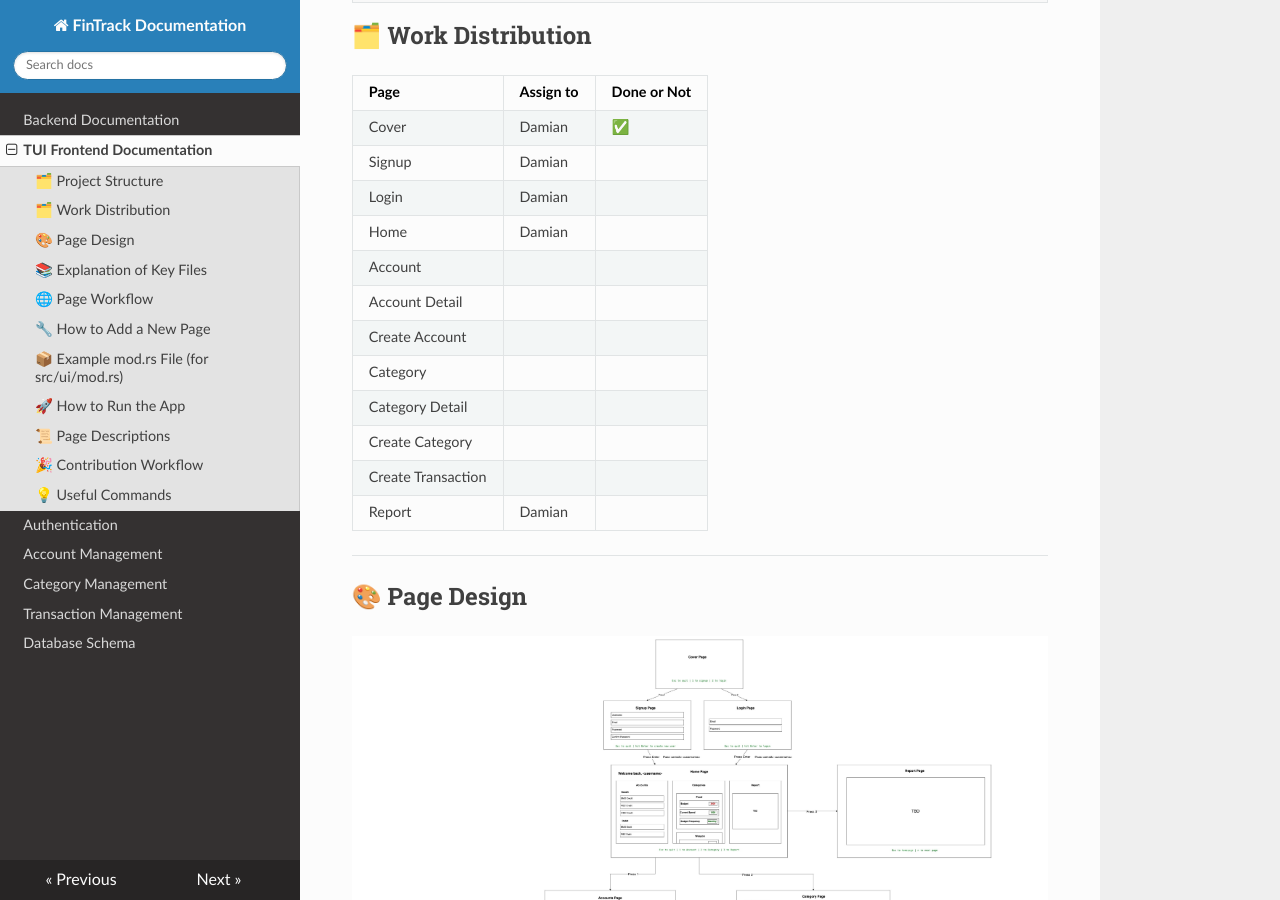
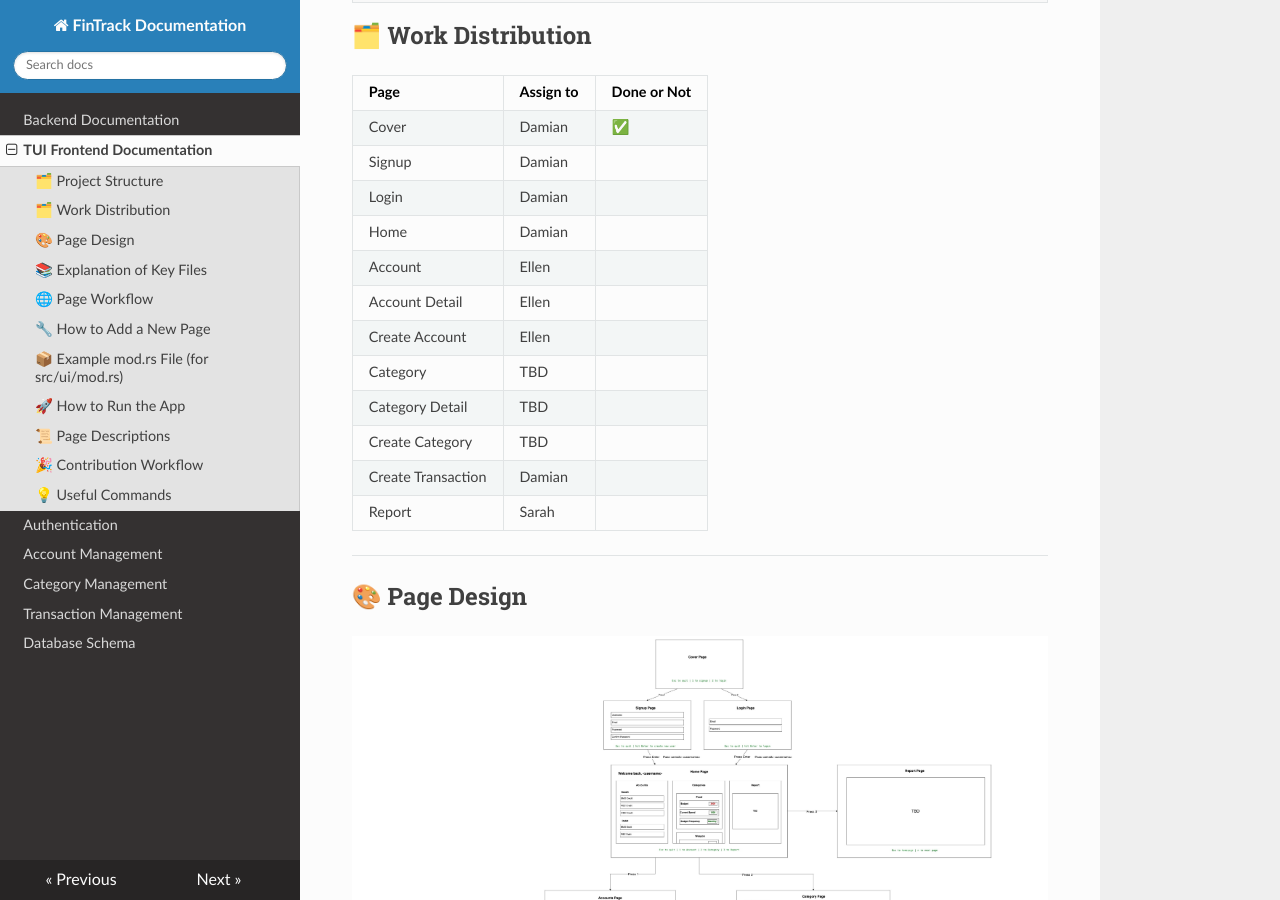
Before and after one commit to FinTrak-Solutions/Backend, an MkDocs documentation site: the page built from Documentation/docs/frontend.md, in a window 1280 px wide and 900 px high, scrolled down 691 px. Built offline with MkDocs 1.6.1, drawn with Linux system fonts in a browser that asks for light colours; nearby versions of some CDN libraries.

```diff
--- a/Documentation/docs/frontend.md
+++ b/Documentation/docs/frontend.md
@@ -42,14 +42,14 @@ TUI/
 | Signup            | Damian        |                 |
 | Login             | Damian        |                 |
 | Home              | Damian        |                 |
-| Account           |               |                 |
-| Account Detail    |               |                 |
-| Create Account    |               |                 |
-| Category          |               |                 |
-| Category Detail   |               |                 |
-| Create Category   |               |                 |
-| Create Transaction|               |                 |
-| Report            | Damian        |                 |
+| Account           | Ellen         |                 |
+| Account Detail    | Ellen         |                 |
+| Create Account    | Ellen         |                 |
+| Category          | TBD           |                 |
+| Category Detail   | TBD           |                 |
+| Create Category   | TBD           |                 |
+| Create Transaction| Damian        |                 |
+| Report            | Sarah         |                 |
 
 
 ---
```
